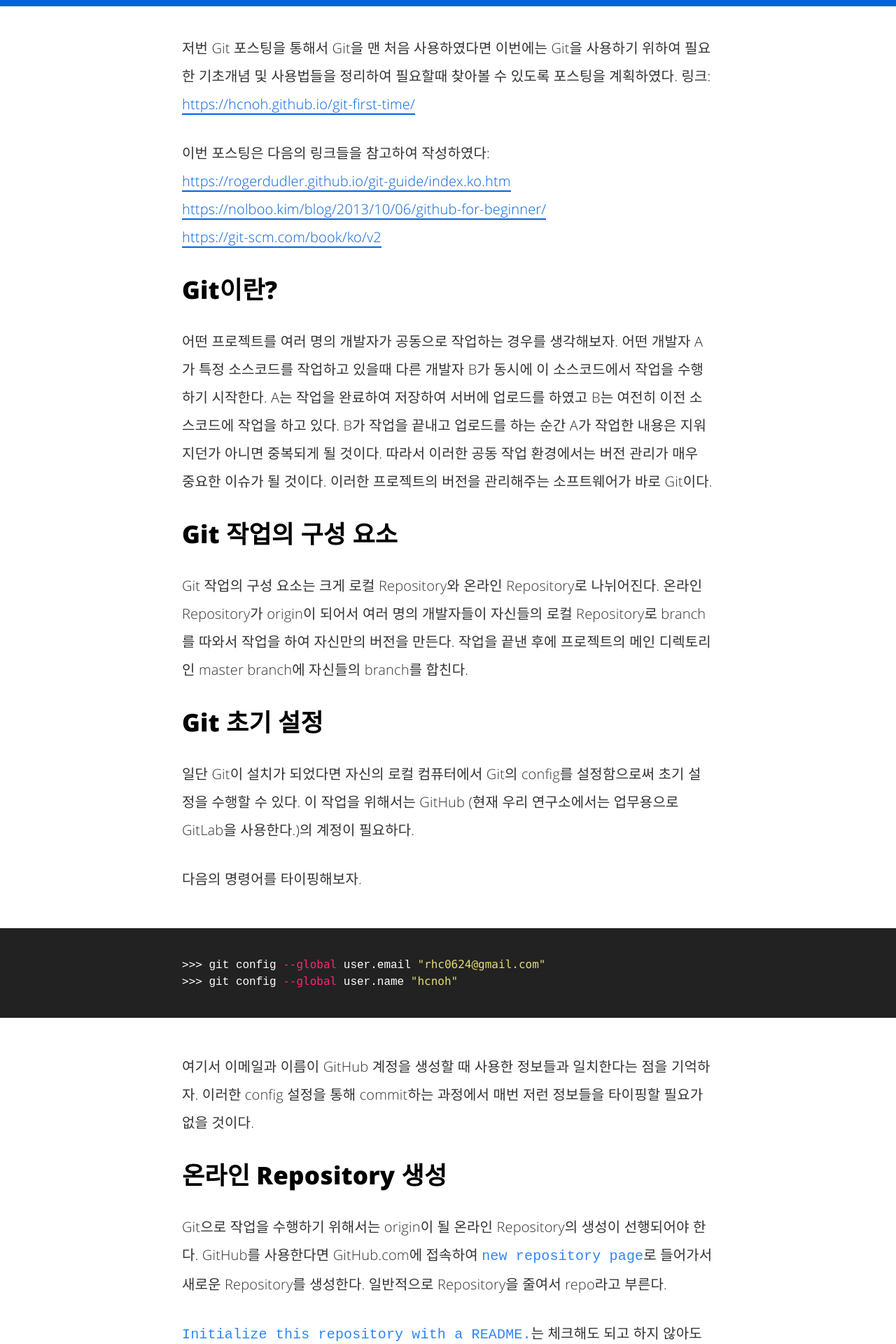
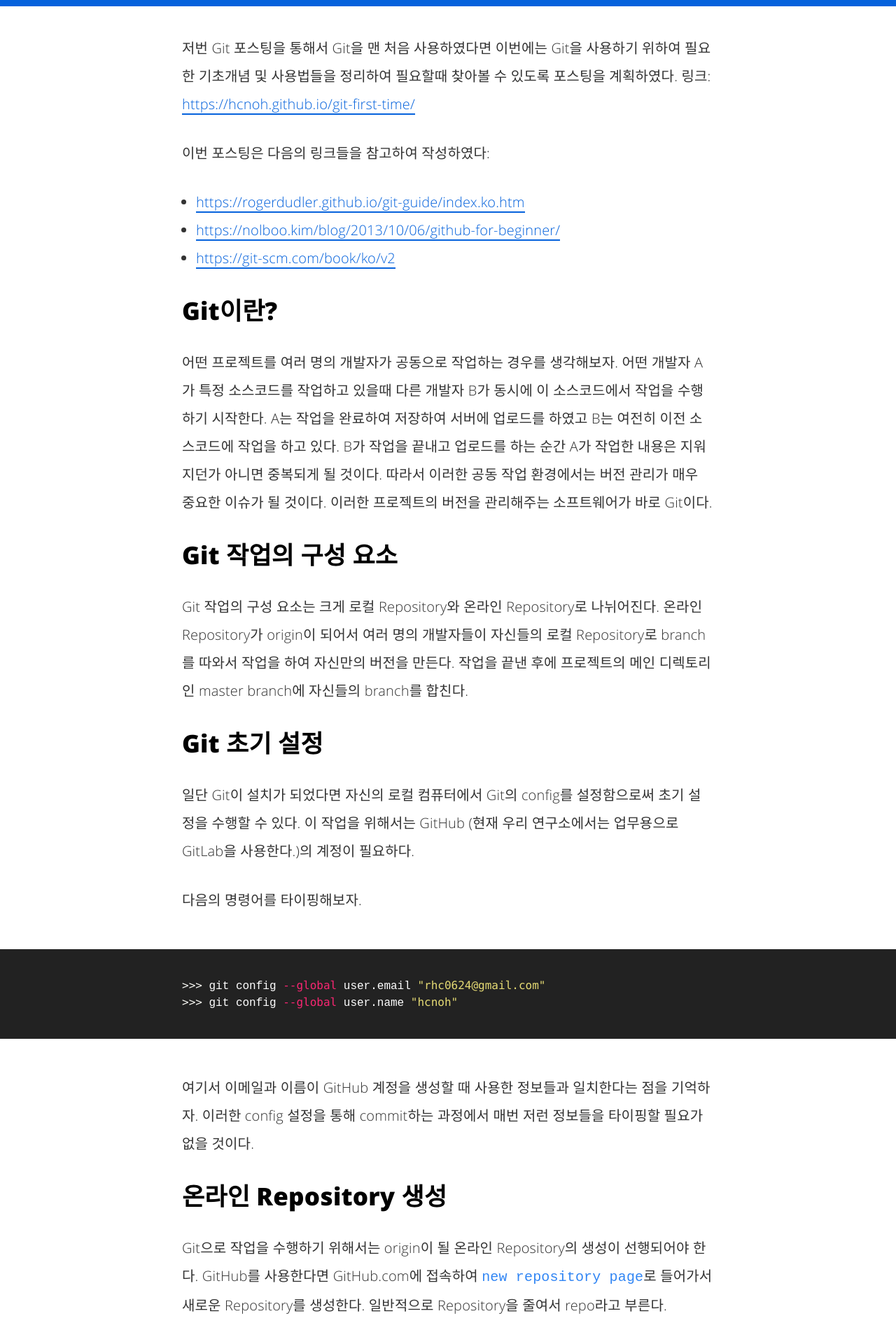
Before and after one commit to hcnoh/blog-prev, a Jekyll site: the page built from _posts/2018-08-20-git-basic-usage.md, in a window 1280 px wide. Shown: the part 891-2811 px from the top of the page at 70% size. Built offline with Jekyll 4.4.1, drawn with Linux system fonts in a browser that asks for light colours; comment, search, counter and statistics services are not loaded.

```diff
--- a/_posts/2018-08-20-git-basic-usage.md
+++ b/_posts/2018-08-20-git-basic-usage.md
@@ -14,9 +14,9 @@ twitter_text: 'Git 기본 사용법'
 저번 Git 포스팅을 통해서 Git을 맨 처음 사용하였다면 이번에는 Git을 사용하기 위하여 필요한 기초개념 및 사용법들을 정리하여 필요할때 찾아볼 수 있도록 포스팅을 계획하였다. 링크: [https://hcnoh.github.io/git-first-time/](https://hcnoh.github.io/git-first-time/)
 
 이번 포스팅은 다음의 링크들을 참고하여 작성하였다:
-[https://rogerdudler.github.io/git-guide/index.ko.htm](https://rogerdudler.github.io/git-guide/index.ko.html)
-[https://nolboo.kim/blog/2013/10/06/github-for-beginner/](https://nolboo.kim/blog/2013/10/06/github-for-beginner/)
-[https://git-scm.com/book/ko/v2](https://git-scm.com/book/ko/v2)
+- [https://rogerdudler.github.io/git-guide/index.ko.htm](https://rogerdudler.github.io/git-guide/index.ko.html)
+- [https://nolboo.kim/blog/2013/10/06/github-for-beginner/](https://nolboo.kim/blog/2013/10/06/github-for-beginner/)
+- [https://git-scm.com/book/ko/v2](https://git-scm.com/book/ko/v2)
 
 ## Git이란?
 어떤 프로젝트를 여러 명의 개발자가 공동으로 작업하는 경우를 생각해보자. 어떤 개발자 A가 특정 소스코드를 작업하고 있을때 다른 개발자 B가 동시에 이 소스코드에서 작업을 수행하기 시작한다. A는 작업을 완료하여 저장하여 서버에 업로드를 하였고 B는 여전히 이전 소스코드에 작업을 하고 있다. B가 작업을 끝내고 업로드를 하는 순간 A가 작업한 내용은 지워지던가 아니면 중복되게 될 것이다. 따라서 이러한 공동 작업 환경에서는 버전 관리가 매우 중요한 이슈가 될 것이다. 이러한 프로젝트의 버전을 관리해주는 소프트웨어가 바로 Git이다.
```
